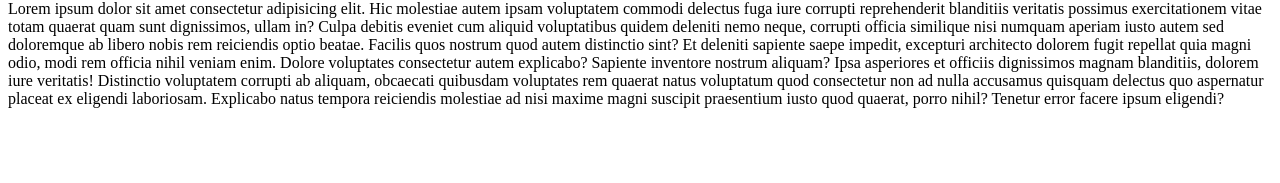
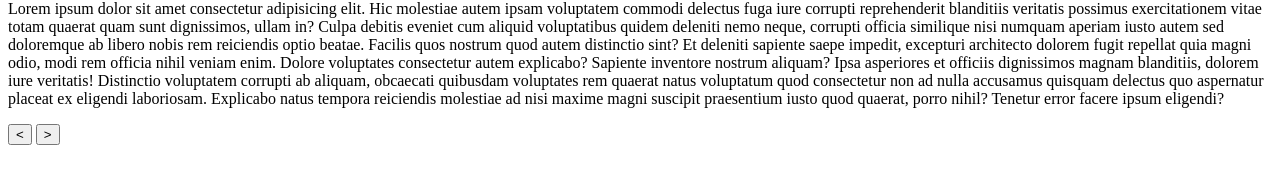
Before and after one commit to Exigo92/projekt03-velemenyek, a plain HTML site: page index.html in a window 1280 px wide. Shown: the part 179-362 px from the top of the page. Drawn offline with Linux system fonts and the light colour scheme.

Commit message:
index.html fájl update

```diff
--- a/index.html
+++ b/index.html
@@ -28,6 +28,10 @@
                 <p id="job">Javascript fejlesztő</p>
                 <p id="text">Lorem ipsum dolor sit amet consectetur adipisicing elit. Hic molestiae autem ipsam voluptatem commodi delectus fuga iure corrupti reprehenderit blanditiis veritatis possimus exercitationem vitae totam quaerat quam sunt dignissimos, ullam in? Culpa debitis eveniet cum aliquid voluptatibus quidem deleniti nemo neque, corrupti officia similique nisi numquam aperiam iusto autem sed doloremque ab libero nobis rem reiciendis optio beatae. Facilis quos nostrum quod autem distinctio sint? Et deleniti sapiente saepe impedit, excepturi architecto dolorem fugit repellat quia magni odio, modi rem officia nihil veniam enim. Dolore voluptates consectetur autem explicabo? Sapiente inventore nostrum aliquam? Ipsa asperiores et officiis dignissimos magnam blanditiis, dolorem iure veritatis! Distinctio voluptatem corrupti ab aliquam, obcaecati quibusdam voluptates rem quaerat natus voluptatum quod consectetur non ad nulla accusamus quisquam delectus quo aspernatur placeat ex eligendi laboriosam. Explicabo natus tempora reiciendis molestiae ad nisi maxime magni suscipit praesentium iusto quod quaerat, porro nihil? Tenetur error facere ipsum eligendi?</p>
 
+                <div class="button.container">
+                <button class="prev-btn"> < </button>
+                <button class="next-btn"> > </button>
+                    </div>
             </article>
 
         </section>
```
